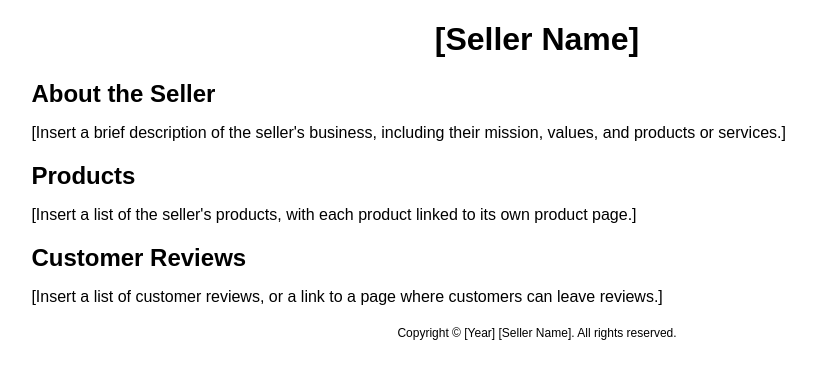
After one commit to agrani58/epasal, a PHP site: the page made by seller page/sellerpage.html in a window 1280 px wide. The commit adds this page. Shown: the top 379 px of the page, without its empty margins (103-919 px from the left). Run offline with PHP 8.4, Linux system fonts and the light colour scheme.

```diff
--- /dev/null
+++ b/seller page/sellerpage.css
@@ -0,0 +1,36 @@
+body {
+    font-family: sans-serif;
+  }
+
+  header {
+    text-align: center;
+  }
+
+  main {
+    width: 80%;
+    margin: 0 auto;
+  }
+
+  section {
+    margin-bottom: 20px;
+  }
+
+  h2 {
+    font-size: 24px;
+    margin-bottom: 10px;
+  }
+
+  ul {
+    list-style-type: none;
+    padding: 0;
+  }
+
+  li {
+    margin-bottom: 10px;
+  }
+
+  footer {
+    text-align: center;
+    font-size: 12px;
+    margin-top: 20px;
+  }
--- /dev/null
+++ b/seller page/sellerpage.html
@@ -0,0 +1,34 @@
+<!DOCTYPE html>
+<html>
+<head>
+  <meta charset="UTF-8">
+  <title>Seller Page</title>
+  <link rel="stylesheet" href="sellerpage.css">
+</head>
+<body>
+  <header>
+    <h1>[Seller Name]</h1>
+  </header>
+  <main>
+    <section id="about-seller">
+      <h2>About the Seller</h2>
+      <p>[Insert a brief description of the seller's business, including their mission, values, and products or services.]</p>
+    </section>
+    <section id="products">
+      <h2>Products</h2>
+      <ul>
+        [Insert a list of the seller's products, with each product linked to its own product page.]
+      </ul>
+    </section>
+    <section id="customer-reviews">
+      <h2>Customer Reviews</h2>
+      <ul>
+        [Insert a list of customer reviews, or a link to a page where customers can leave reviews.]
+      </ul>
+    </section>
+  </main>
+  <footer>
+    <p>Copyright &copy; [Year] [Seller Name]. All rights reserved.</p>
+  </footer>
+</body>
+</html>
```
Also changed, not shown: pc.html (+15 -43 lines), pcs.css (+96 -69 lines).
